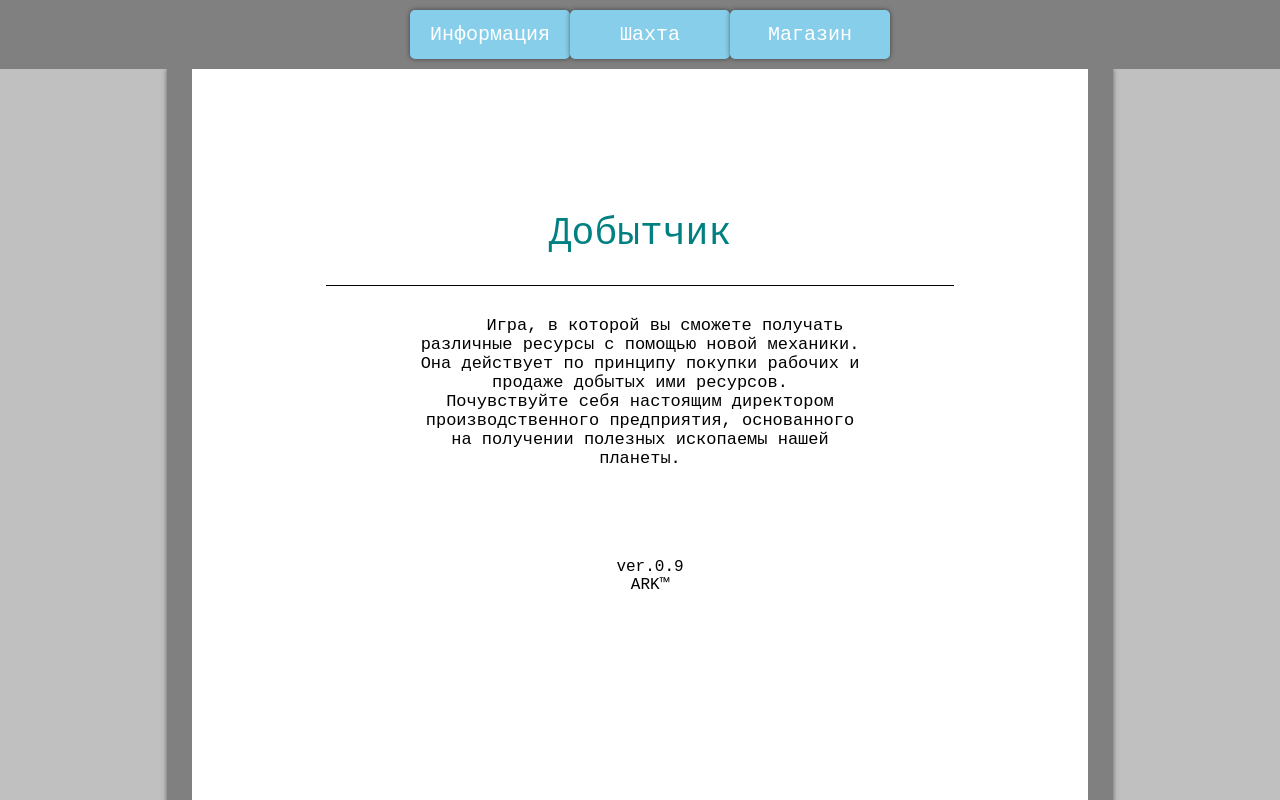
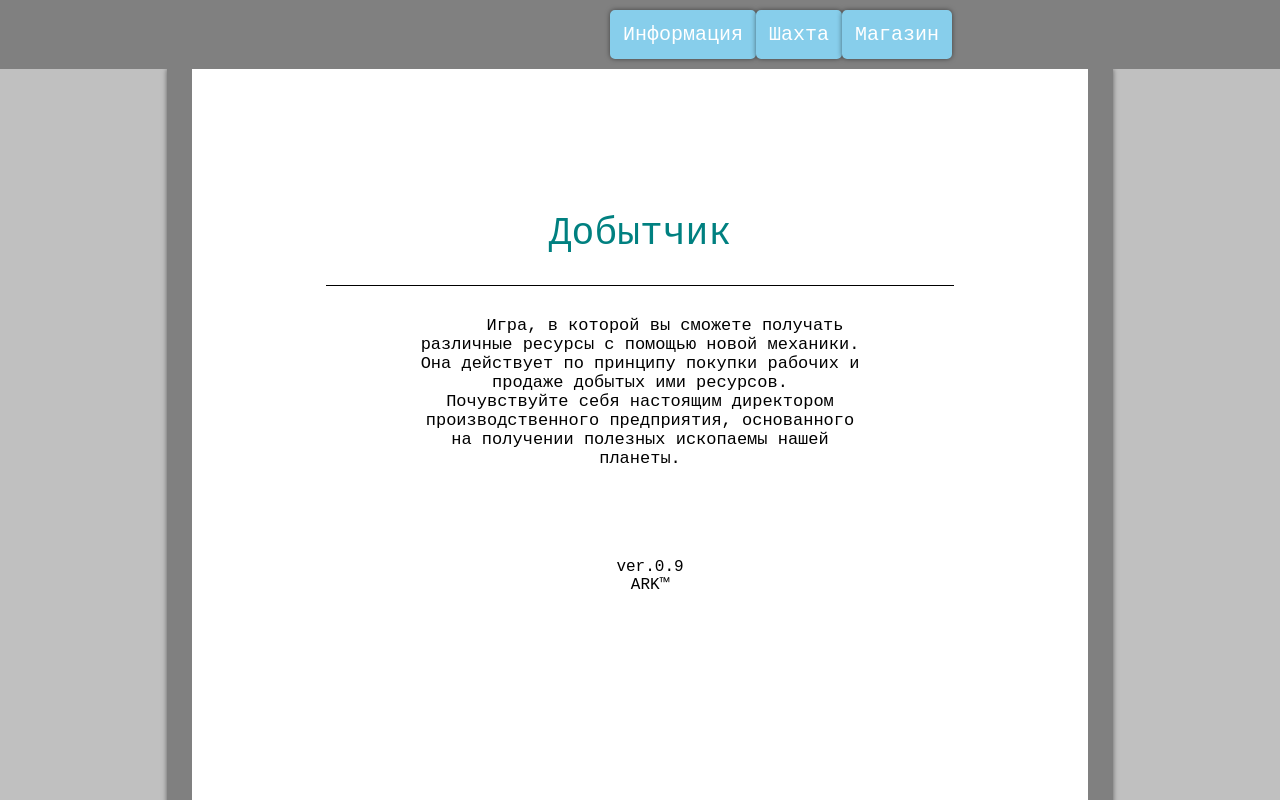
Before and after one commit to dobytchik/dobytchik.github.io, a plain HTML site: page index.html in a window 1280 px wide. Drawn offline with Linux system fonts and the light colour scheme.

Commit message:
Update style.css

```diff
--- a/style.css
+++ b/style.css
@@ -46,6 +46,15 @@ body {
 
 #headLink-3 {/*Отступ между кнопками меню*/
 	margin-right: 400px;
+}
+
+@media screen and (min-width: 1024px) {
+  #headLink-3 {/*Отступ между кнопками меню*/
+	margin-right: 600px;
+  }
+  #headLink-1 {/*Отступ между кнопками меню*/
+	margin-left: 600px;
+  }
 }
 
 #sectionTab-1 {/*Страница 1*/
```
